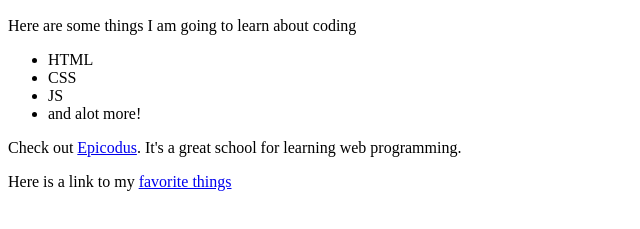
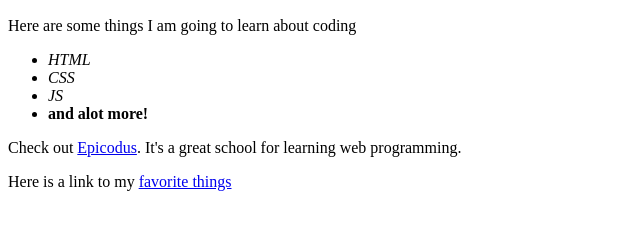
Before and after one commit to seacamjen/my-first-webpage, a plain HTML site: page my-first-webpage.html in a window 1280 px wide. Shown: the part 313-542 px from the top of the page, 0-640 px from the left. Drawn offline with Linux system fonts and the light colour scheme.

```diff
--- a/my-first-webpage.html
+++ b/my-first-webpage.html
@@ -12,10 +12,10 @@
     <img src="kitten.jpg" alt="A photo of a cute kitten.">
     <p>Here are some things I am going to learn about coding</p>
     <ul>
-      <li>HTML</li>
-      <li>CSS</li>
-      <li>JS</li>
-      <li>and alot more!</li>
+      <li><em>HTML</em></li>
+      <li><em>CSS</em></li>
+      <li><em>JS</em></li>
+      <li><strong>and alot more!</strong></li>
     </ul>
     <p>
     Check out <a href="http://www.epicodus.com/">Epicodus</a>. It's a great school
```
Also changed, not shown: favorite-things.html (+3 -0 lines).
